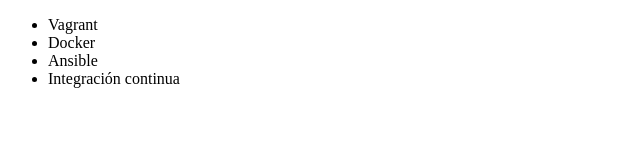
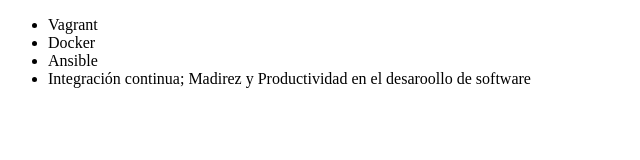
Before and after one commit to beto3000/pruebaalura, a plain HTML site: page index.html in a window 1280 px wide. Shown: the whole page, without its empty margins (0-640 px from the left). Drawn offline with Linux system fonts and the light colour scheme.

Commit message:
Renombrando curso de integracion continua

```diff
--- a/index.html
+++ b/index.html
@@ -9,7 +9,7 @@
          <li> Vagrant </li>
          <li> Docker </li>
          <li> Ansible </li>
-         <li> Integración continua </li>
+         <li> Integración continua; Madirez y Productividad en el desaroollo de software </li>
      </ul>
 </body>
 </html>
```
